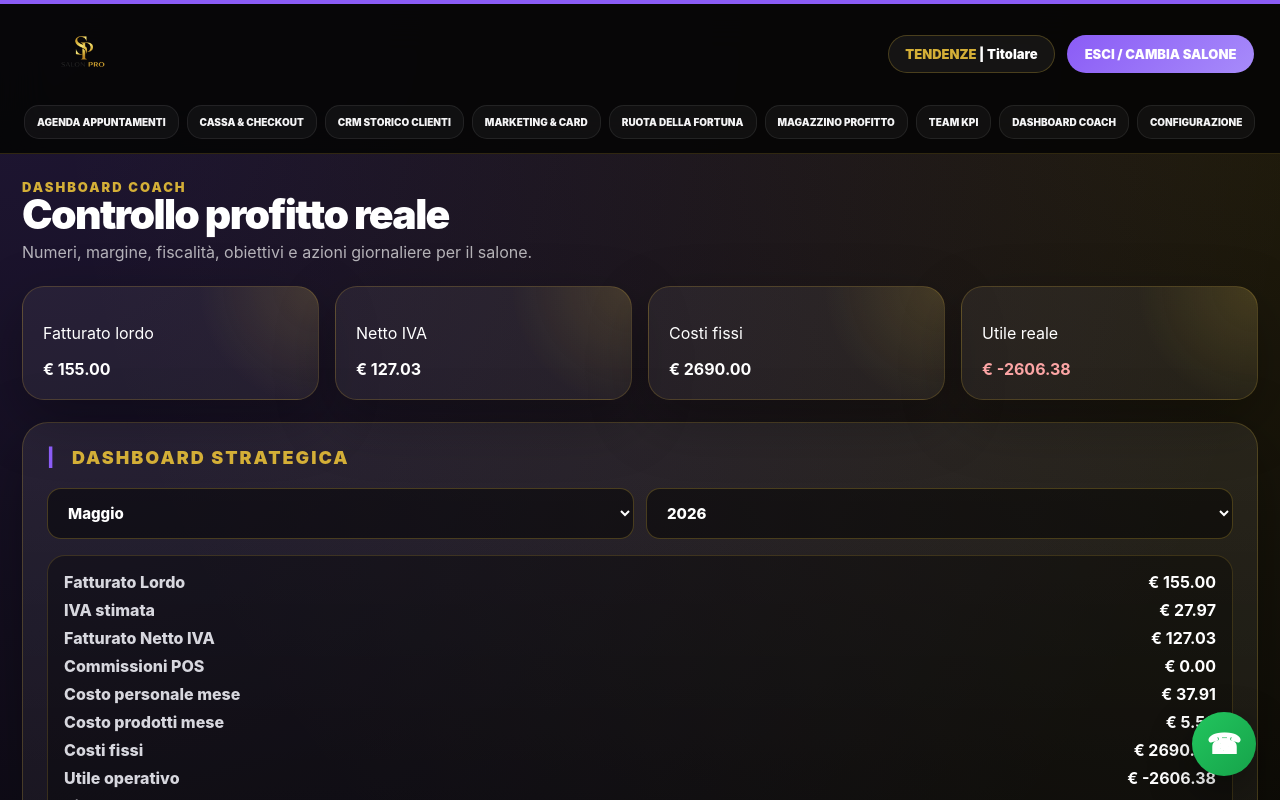
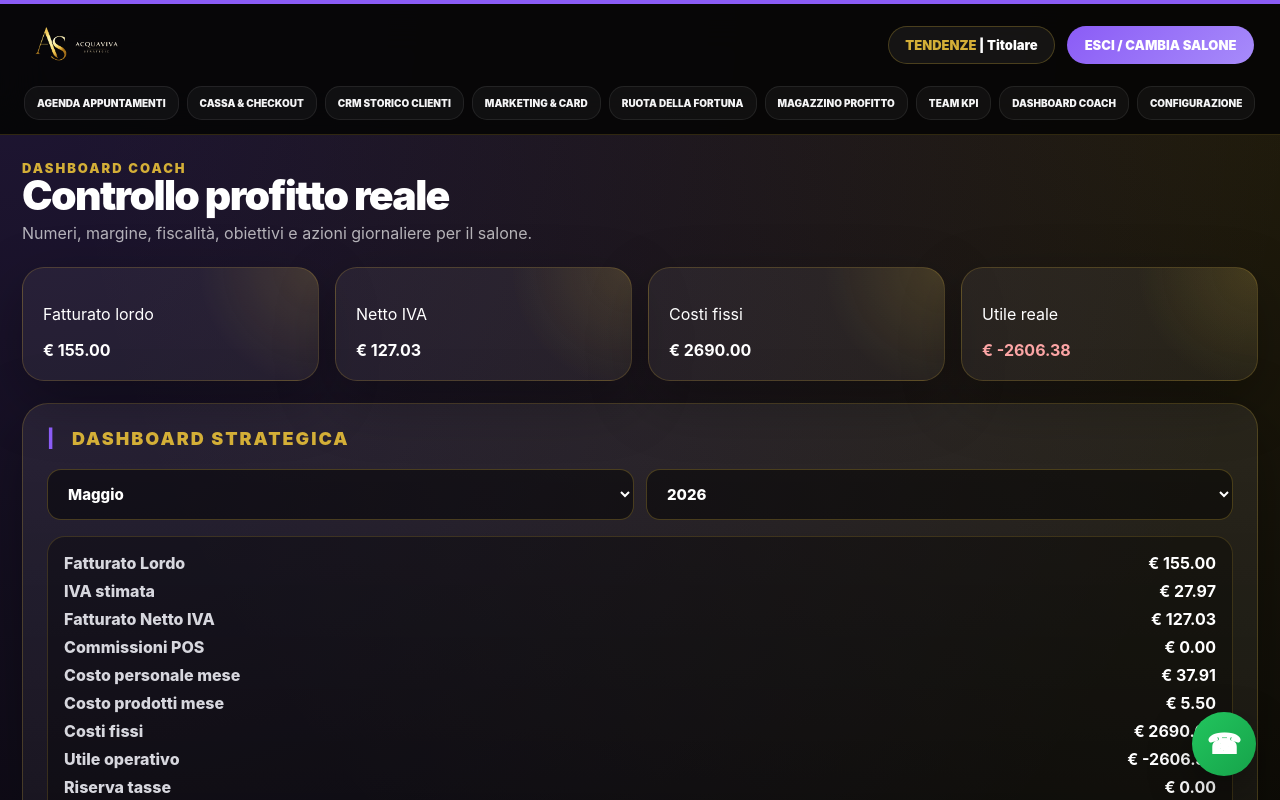
Before and after one commit to devanonymus/salon-clone-pro, a Next.js app in the folder apps/web/: page /dashboardcoach in a window 1280 px wide. Shown: the top 800 px of the page. Built offline with nearby package versions, Linux system fonts and the light colour scheme.

Commit message:
Update portal logo

```diff
--- a/apps/web/app/layout.tsx
+++ b/apps/web/app/layout.tsx
@@ -34,8 +34,8 @@ export default function RootLayout({
             <div className="sp-header-top">
               <Link href="/agenda" className="sp-logo-wrap">
                 <img
-                  src="/salon-pro-logo.png"
-                  alt="Salon Pro"
+                  src="/acquaviva-strategic-logo.png"
+                  alt="Acquaviva Strategic"
                   className="sp-logo"
                 />
               </Link>
```
Also changed, not shown: apps/web/public/acquaviva-strategic-logo.png (added).
